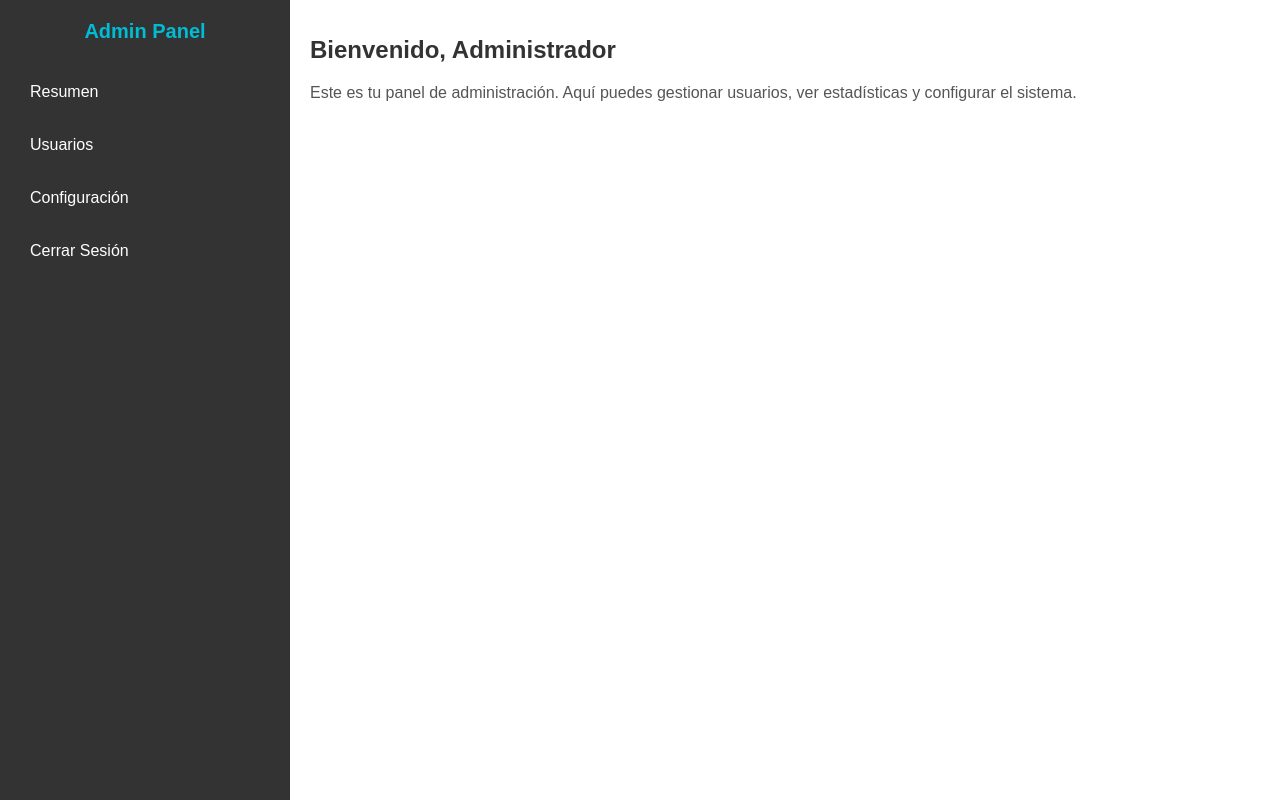
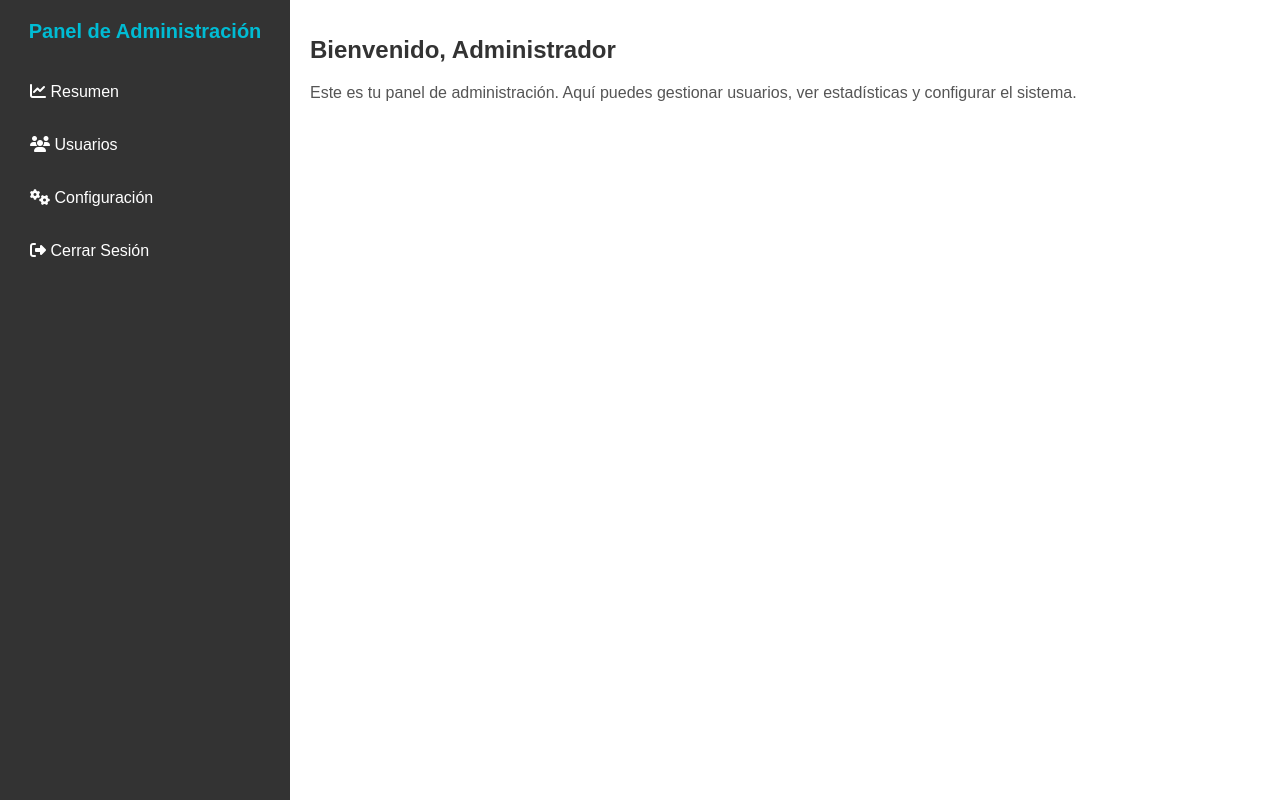
Before and after one commit to AdrianPhoenix/proyecto_daniel_karen, a plain HTML site: page proyecto_equitacion/dashboard.html in a window 1280 px wide. Drawn offline with Linux system fonts and the light colour scheme.

Commit message:
Update dashboard.html

```diff
--- a/proyecto_equitacion/dashboard.html
+++ b/proyecto_equitacion/dashboard.html
@@ -1,10 +1,17 @@
 <!DOCTYPE html>
-<html lang="en">
+<html lang="es">
   <head>
     <meta charset="UTF-8" />
     <meta name="viewport" content="width=device-width, initial-scale=1.0" />
     <title>Dashboard</title>
 
+    <link
+      rel="stylesheet"
+      href="https://cdnjs.cloudflare.com/ajax/libs/font-awesome/6.7.2/css/all.min.css"
+      integrity="sha512-Evv84Mr4kqVGRNSgIGL/F/aIDqQb7xQ2vcrdIwxfjThSH8CSR7PBEakCr51Ck+w+/U6swU2Im1vVX0SVk9ABhg=="
+      crossorigin="anonymous"
+      referrerpolicy="no-referrer"
+    />
     <link rel="stylesheet" href="./css/dashboard.css" />
   </head>
   <body>
@@ -12,13 +19,23 @@
       <!-- Sidebar -->
       <aside class="sidebar">
         <div class="sidebar-header">
-          <h2>Admin Panel</h2>
+          <h2>Panel de Administración</h2>
         </div>
         <ul class="sidebar-menu">
-          <li><a href="#overview">Resumen</a></li>
-          <li><a href="#users">Usuarios</a></li>
-          <li><a href="#settings">Configuración</a></li>
-          <li><a href="#logout">Cerrar Sesión</a></li>
+          <li>
+            <a href="#overview"><i class="fas fa-chart-line"></i> Resumen</a>
+          </li>
+          <li>
+            <a href="#users"><i class="fas fa-users"></i> Usuarios</a>
+          </li>
+          <li>
+            <a href="#settings"><i class="fas fa-cogs"></i> Configuración</a>
+          </li>
+          <li>
+            <a href="./home.html"
+              ><i class="fas fa-sign-out-alt"></i> Cerrar Sesión</a
+            >
+          </li>
         </ul>
       </aside>
 
```
